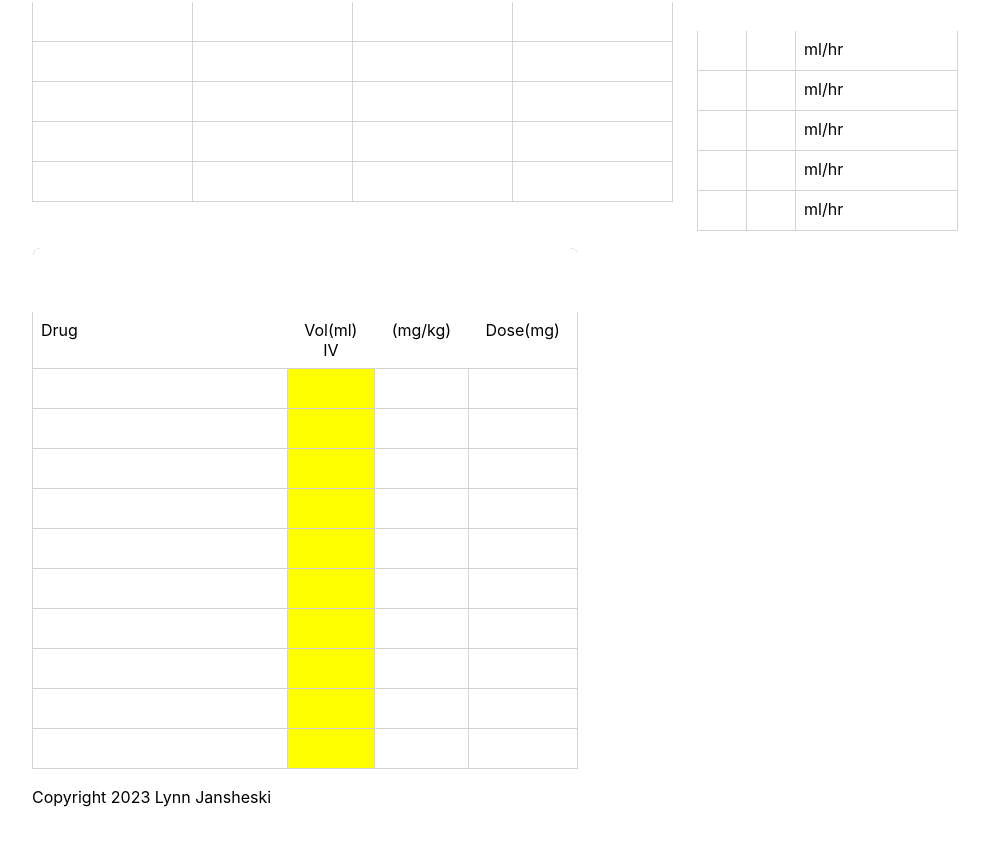
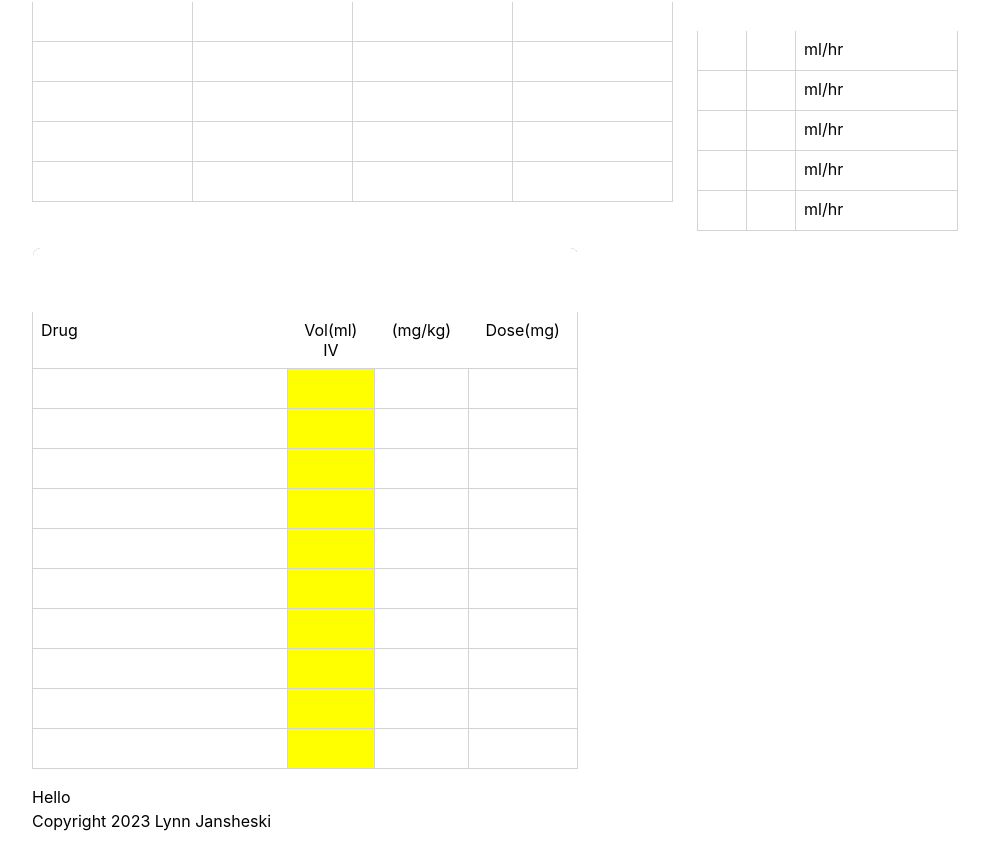
Before and after one commit to 1lynnj/vet-anes-front-end, a React (Create React App) app: page / in a window 1280 px wide. Shown: the part 1509-2358 px from the top of the page, without its empty margins (50-1039 px from the left). Before the commit the page ends 2334 px from the top, so only its background shows below. Built offline with nearby package versions, Linux system fonts and the light colour scheme; no server answers.

Commit message:
WIP Manual Merge to add Drug Interactions and find bug with Healthy Pet

```diff
--- a/src/App.js
+++ b/src/App.js
@@ -10,6 +10,8 @@ import ERDrugList from "./components/ERDrugList";
 import FluidRatesList from "./components/FluidRatesList";
 import FentanylCRIList from "./components/FentanylCRIList";
 import Footer from "./components/Footer";
+import DrugInteractionsForm from "./components/DrugInteractionsForm";
+import DrugInteractions from "./components/DrugInteractions";
 
 // TO DO: Move constants to data file and import where needed
 // TO DO: Add drugSet category to backend and remove hardcoded data
@@ -22,6 +24,7 @@ function App() {
       drugSet: "premed",
       volume: "",
       route: "",
+      rxcui_code: "",
     },
     {
       i: 1,
@@ -30,6 +33,7 @@ function App() {
       drugSet: "premed",
       volume: "",
       route: "",
+      rxcui_code: "",
     },
     {
       i: 2,
@@ -38,6 +42,7 @@ function App() {
       drugSet: "premed",
       volume: "",
       route: "",
+      rxcui_code: "",
     },
     {
       i: 3,
@@ -46,6 +51,7 @@ function App() {
       drugSet: "induction",
       volume: "",
       route: "",
+      rxcui_code: "",
     },
     {
       i: 4,
@@ -54,6 +60,7 @@ function App() {
       drugSet: "induction",
       volume: "",
       route: "",
+      rxcui_code: "",
     },
     {
       i: 5,
@@ -62,6 +69,7 @@ function App() {
       drugSet: "induction",
       volume: "",
       route: "",
+      rxcui_code: "",
     },
     {
       i: 6,
@@ -70,6 +78,7 @@ function App() {
       drugSet: "other",
       volume: "",
       route: "",
+      rxcui_code: "",
     },
     {
       i: 7,
@@ -78,6 +87,7 @@ function App() {
       drugSet: "other",
       volume: "",
       route: "",
+      rxcui_code: "",
     },
     {
       i: 8,
@@ -86,6 +96,7 @@ function App() {
       drugSet: "other",
       volume: "",
       route: "",
+      rxcui_code: "",
     },
     {
       i: 9,
@@ -94,6 +105,7 @@ function App() {
       drugSet: "other",
       volume: "",
       route: "",
+      rxcui_code: "",
     },
   ];
 
@@ -105,6 +117,7 @@ function App() {
       drugSet: "premed",
       volume: "",
       route: "",
+      rxcui_code: "",
     },
     {
       i: 1,
@@ -113,6 +126,7 @@ function App() {
       drugSet: "premed",
       volume: "",
       route: "",
+      rxcui_code: "",
     },
     {
       i: 2,
@@ -121,6 +135,7 @@ function App() {
       drugSet: "premed",
       volume: "",
       route: "",
+      rxcui_code: "",
     },
     {
       i: 3,
@@ -129,6 +144,7 @@ function App() {
       drugSet: "induction",
       volume: "",
       route: "",
+      rxcui_code: "",
     },
     {
       i: 4,
@@ -137,6 +153,7 @@ function App() {
       drugSet: "induction",
       volume: "",
       route: "",
+      rxcui_code: "",
     },
     {
       i: 5,
@@ -145,6 +162,7 @@ function App() {
       drugSet: "induction",
       volume: "",
       route: "",
+      rxcui_code: "",
     },
     {
       i: 6,
@@ -153,6 +171,7 @@ function App() {
       drugSet: "other",
       volume: "",
       route: "",
+      rxcui_code: "",
     },
     {
       i: 7,
@@ -161,6 +180,7 @@ function App() {
       drugSet: "other",
       volume: "",
       route: "",
+      rxcui_code: "",
     },
     {
       i: 8,
@@ -169,6 +189,7 @@ function App() {
       drugSet: "other",
       volume: "",
       route: "",
+      rxcui_code: "",
     },
     {
       i: 9,
@@ -177,6 +198,7 @@ function App() {
       drugSet: "other",
       volume: "",
       route: "",
+      rxcui_code: "",
     },
   ];
 
@@ -188,6 +210,7 @@ function App() {
       drugSet: "premed",
       volume: "",
       route: "",
+      rxcui_code: "",
     },
     {
       i: 1,
@@ -196,6 +219,7 @@ function App() {
       drugSet: "premed",
       volume: "",
       route: "",
+      rxcui_code: "",
     },
     {
       i: 2,
@@ -204,6 +228,7 @@ function App() {
       drugSet: "premed",
       volume: "",
       route: "",
+      rxcui_code: "",
     },
     {
       i: 3,
@@ -212,6 +237,7 @@ function App() {
       drugSet: "induction",
       volume: "",
       route: "",
+      rxcui_code: "",
     },
     {
       i: 4,
@@ -220,6 +246,7 @@ function App() {
       drugSet: "induction",
       volume: "",
       route: "",
+      rxcui_code: "",
     },
     {
       i: 5,
@@ -228,6 +255,7 @@ function App() {
       drugSet: "induction",
       volume: "",
       route: "",
+      rxcui_code: "",
     },
     {
       i: 6,
@@ -236,6 +264,7 @@ function App() {
       drugSet: "other",
       volume: "",
       route: "",
+      rxcui_code: "",
     },
     {
       i: 7,
@@ -244,6 +273,7 @@ function App() {
       drugSet: "other",
       volume: "",
       route: "",
+      rxcui_code: "",
     },
     {
       i: 8,
@@ -252,6 +282,7 @@ function App() {
       drugSet: "other",
       volume: "",
       route: "",
+      rxcui_code: "",
     },
     {
       i: 9,
@@ -260,6 +291,52 @@ function App() {
       drugSet: "other",
       volume: "",
       route: "",
+      rxcui_code: "",
+    },
+    {
+      i: 10,
+      drugId: null,
+      dose: "",
+      drugSet: "oral",
+      volume: "",
+      route: "",
+      rxcui_code: "",
+    },
+    {
+      i: 11,
+      drugId: null,
+      dose: "",
+      drugSet: "oral",
+      volume: "",
+      route: "",
+      rxcui_code: "",
+    },
+    {
+      i: 12,
+      drugId: null,
+      dose: "",
+      drugSet: "oral",
+      volume: "",
+      route: "",
+      rxcui_code: "",
+    },
+    {
+      i: 13,
+      drugId: null,
+      dose: "",
+      drugSet: "oral",
+      volume: "",
+      route: "",
+      rxcui_code: "",
+    },
+    {
+      i: 14,
+      drugId: null,
+      dose: "",
+      drugSet: "oral",
+      volume: "",
+      route: "",
+      rxcui_code: "",
     },
   ];
 
@@ -278,6 +355,8 @@ function App() {
   const [erDrugList, setERDrugList] = useState([]);
   const [fluidRatesList, setFluidRatesList] = useState([]);
   const [fentanylCRIList, setFentanylCRIList] = useState([]);
+  const [interactionsDrugList, setInteractionsDrugList] = useState([]);
+  const [drugInteractions, setDrugInteractions] = useState([]);
 
   // For development
   const BACKEND_HOST = ["localhost", "127.0.0.1"].includes(
@@ -288,9 +367,9 @@ function App() {
 
   const populateHealthyPet = (e) => {
     e.preventDefault();
-    if (patientInfo.species === "cat") {
+    if (patientInfo.species === "cat" || patientInfo.species === "Cat") {
       setProtocolDrugList(CAT_PROTOCOL_DRUG_LIST);
-    } else if (patientInfo.species === "dog") {
+    } else if (patientInfo.species === "dog" || patientInfo.species === "Dog") {
       setProtocolDrugList(DOG_PROTOCOL_DRUG_LIST);
     }
   };
@@ -313,11 +392,23 @@ function App() {
           ...drug,
           drugId: newDrugData.drugId,
           dose: newDrugData.dose,
+          rxcui_code: newDrugData.rxcui_code,
         };
         updatedDrugList.push(newDrug);
       }
       setProtocolDrugList(updatedDrugList);
     }
+  };
+
+  const updateInteractionsDrugList = () => {
+    const updatedDrugList = [];
+    for (const protocolDrug of protocolDrugList) {
+      if (protocolDrug.rxcui_code) {
+        const rxcuiCode = protocolDrug.rxcui_code;
+        updatedDrugList.push(rxcuiCode);
+      }
+    }
+    setInteractionsDrugList(updatedDrugList);
   };
 
   const loadDrugOptions = () => {
@@ -329,6 +420,7 @@ function App() {
           return {
             value: drug.id,
             label: drug.name,
+            rxcui_code: drug.rxcui_code,
           };
         });
         setDrugOptions(updatedDrugOptions);
@@ -339,6 +431,23 @@ function App() {
   };
 
   useEffect(loadDrugOptions, []);
+
+  const loadDrugInteractions = () => {
+    let rxcuiCodes = interactionsDrugList.join("+");
+    if (rxcuiCodes.length > 0) {
+      axios
+        .get(
+          `https://rxnav.nlm.nih.gov/REST/interaction/list.json?rxcuis=${rxcuiCodes}`
+        )
+        .then((response) => {
+          // console.log(`------------->>>>>> ${JSON.stringify(response.data)}`);
+          setDrugInteractions(response.data);
+        })
+        .catch((error) => {
+          console.log(error);
+        });
+    }
+  };
 
   const loadCalculations = () => {
     console.log("load calculations called");
@@ -447,6 +556,8 @@ function App() {
         drugOptions={drugOptions}
         protocolDrugList={protocolDrugList}
         updateDrugList={updateDrugList}
+        interactionsDrugList={interactionsDrugList}
+        updateInteractionsDrugList={updateInteractionsDrugList}
       ></NewProtocolForm>
       <button
         onClick={submitProtocol}
@@ -469,6 +580,22 @@ function App() {
           <ERDrugList erDrugList={erDrugList}></ERDrugList>
         </div>
       </div>
+      <div className="row">
+        <div className="col-xs-12 col-sm-12">
+          <DrugInteractionsForm
+            drugOptions={drugOptions}
+            protocolDrugList={protocolDrugList}
+            updateDrugList={updateDrugList}
+            interactionsDrugList={interactionsDrugList}
+            updateInteractionsDrugList={updateInteractionsDrugList}
+          ></DrugInteractionsForm>
+        </div>
+      </div>
+
+      <DrugInteractions
+        loadDrugInteractions={loadDrugInteractions}
+        drugInteractions={drugInteractions}
+      ></DrugInteractions>
       <Footer></Footer>
     </div>
   );
--- /dev/null
+++ b/src/components/DrugInteractions.js
@@ -0,0 +1,47 @@
+import React, { useEffect } from "react";
+import DrugPair from "./DrugPair";
+// import { useState, useEffect } from "react";
+
+const DrugInteractions = (props) => {
+  useEffect(props.loadDrugInteractions, []);
+
+  let interactions = props.drugInteractions;
+  if (interactions.fullInteractionTypeGroup) {
+    const source = interactions.fullInteractionTypeGroup[0].sourceName;
+    const disclaimer =
+      interactions.fullInteractionTypeGroup[0].sourceDisclaimer;
+    console.log(
+      `🐠${JSON.stringify(
+        interactions.fullInteractionTypeGroup[0].fullInteractionType
+      )}`
+    );
+
+    // const drugComponents = [];
+    // for (const pairs of interactions.fullInteractionTypeGroup[0]
+    //   .fullInteractionType) {
+    //   drugComponents.push(pairs.interactionPair[0].description);
+    // }
+
+    const drugComponents = [];
+    for (const pairs of interactions.fullInteractionTypeGroup[0]
+      .fullInteractionType) {
+      drugComponents.push(
+        <DrugPair
+          drugInteractions={props.drugInteractions}
+          description={pairs.interactionPair[0].description}
+        ></DrugPair>
+      );
+    }
+
+    return (
+      <div>
+        <h4>Drug Interactions:</h4>
+        <h5>Source: {source}</h5>
+        <p>{disclaimer}</p>
+        <ul>{drugComponents}</ul>
+      </div>
+    );
+  }
+};
+
+export default DrugInteractions;
--- /dev/null
+++ b/src/components/DrugInteractionsForm.js
@@ -0,0 +1,4 @@
+const DrugInteractionsForm = () => {
+  return <div>Hello</div>;
+};
+export default DrugInteractionsForm;
--- /dev/null
+++ b/src/components/DrugPair.js
@@ -0,0 +1,4 @@
+const DrugPair = () => {
+  return <div>Hello</div>;
+};
+export default DrugPair;
--- a/src/components/NewDrugInput.js
+++ b/src/components/NewDrugInput.js
@@ -31,6 +31,7 @@ const NewDrugInput = (props) => {
     let updatedDrugData = {
       ...props.drugData,
       drugId: drug.value,
+      rxcui_code: drug.rxcui_code,
     };
     props.updateDrugList(updatedDrugData);
   };
--- /dev/null
+++ b/src/components/OralDrugInput.js
@@ -0,0 +1,4 @@
+const OralDrugInput = () => {
+  return <div>Hello</div>;
+};
+export default OralDrugInput;
```
Also changed, not shown: src/components/NewProtocolForm.js (+10 -0 lines).
